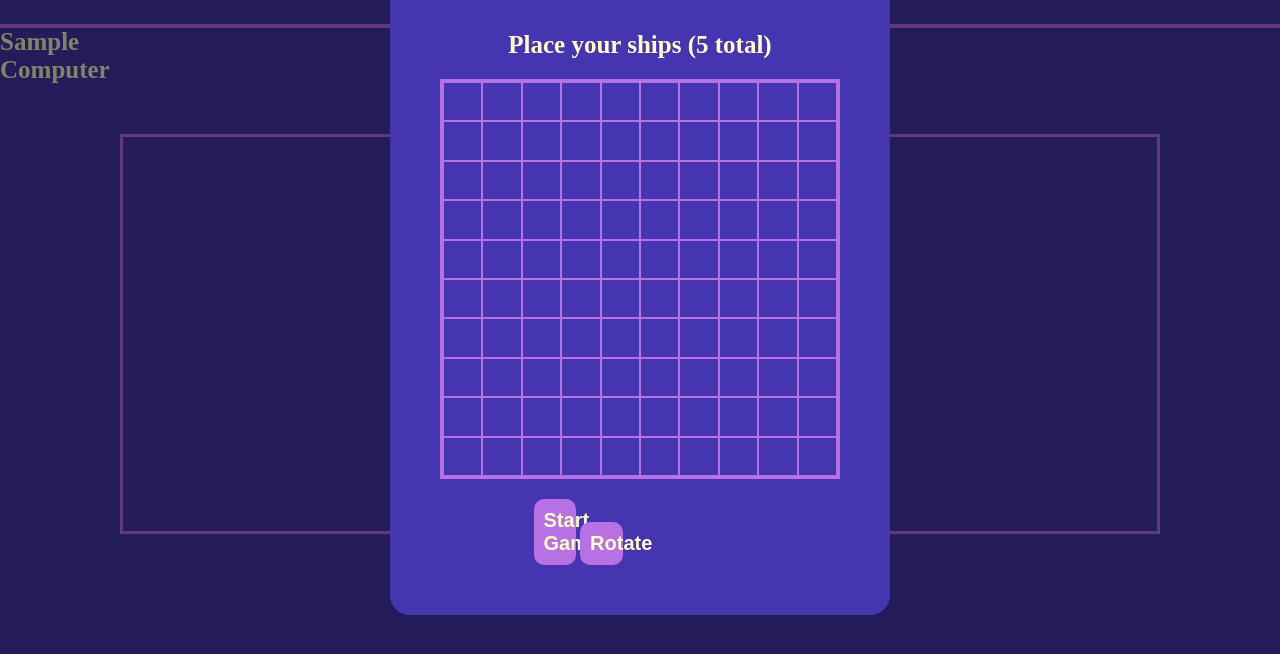
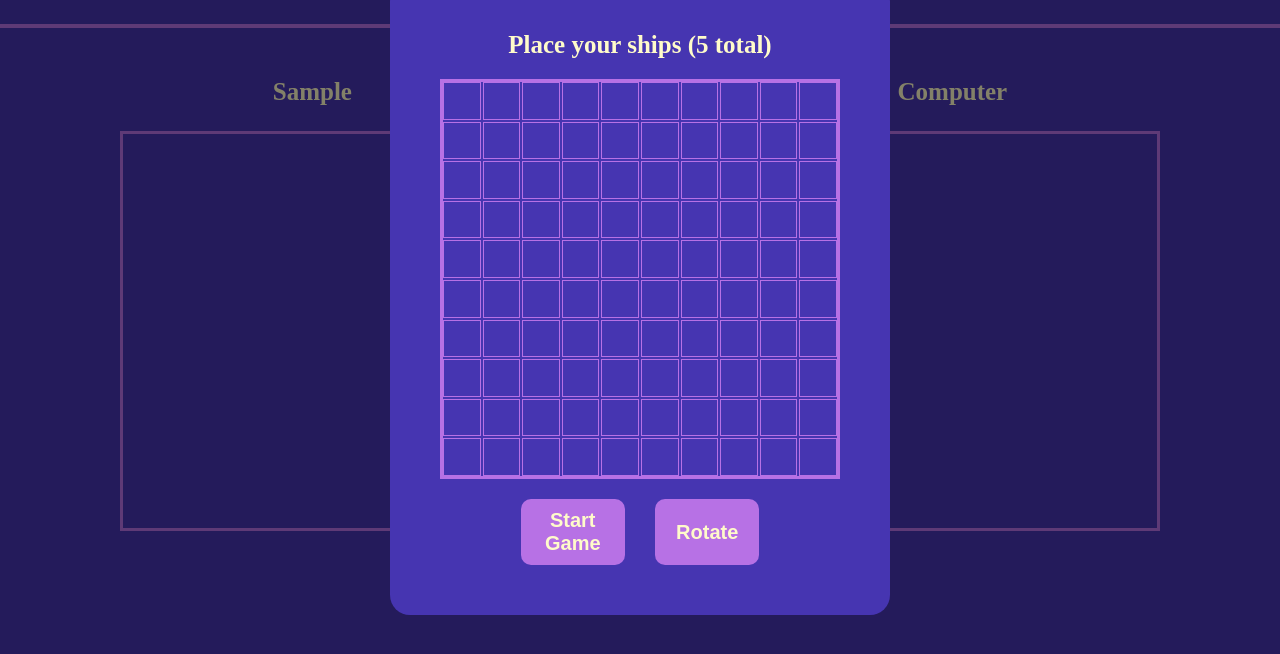
Before and after one commit to Petra-78/battleship, a website built with webpack: page src/index.html in a window 1280 px wide. Both pictures are taken after typing "Sample" into the empty fields and a click on the button "Next". Shown: the part 102-756 px from the top of the page. Built offline with nearby package versions, Linux system fonts and the light colour scheme.

Commit message:
add styling for popups

```diff
--- a/src/style.css
+++ b/src/style.css
@@ -35,7 +35,7 @@ body {
   flex-direction: row;
   justify-content: space-around;
   align-items: center;
-  height: 500px;
+  height: 450px;
 }
 
 h1 {
@@ -62,6 +62,12 @@ h1 {
 .grid2 > div:hover {
   cursor: pointer;
   box-shadow: inset black 5px;
+}
+
+.names {
+  display: flex;
+  justify-content: space-around;
+  padding-top: 50px;
 }
 
 .namePopup {
@@ -100,7 +106,13 @@ h1 {
   background-color: var(--purple);
 }
 
-.shipsPopup > div > button {
+.shipsPopup > div > div {
+  display: flex;
+  flex-direction: row;
+  gap: 30px;
+}
+
+.shipsPopup > div > div > button {
   width: 50%;
 }
 
@@ -151,3 +163,24 @@ button:hover {
   background-color: var(--green-sunk);
   cursor: pointer;
 }
+
+#placementGrid {
+  display: grid;
+  grid-template-columns: repeat(10, 1fr);
+  grid-template-rows: repeat(10, 1fr);
+  gap: 2px;
+}
+
+#placementGrid .cell {
+  background-color: var(--purple);
+  border: 1px solid var(--light-purple);
+  cursor: pointer;
+}
+
+#placementGrid .cell.hover {
+  background-color: var(--light-purple);
+}
+
+#placementGrid .cell.placed {
+  background-color: var(--green);
+}
```
